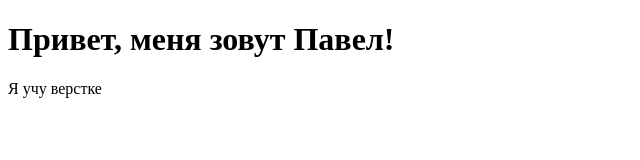
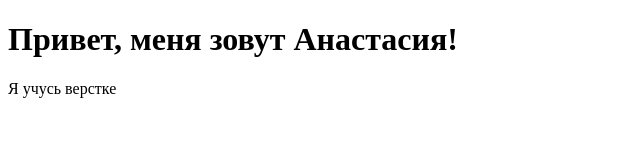
Before and after one commit to loginovastasy/verstkalessons, a plain HTML site: page index.html in a window 1280 px wide. Shown: the whole page, without its empty margins (0-640 px from the left). Drawn offline with Linux system fonts and the light colour scheme.

Commit message:
Изменила имя

```diff
--- a/index.html
+++ b/index.html
@@ -10,8 +10,8 @@
 
 <body>
 
-	<h1>Привет, меня зовут Павел!</h1>
-	<p>Я учу верстке</p>
+	<h1>Привет, меня зовут Анастасия!</h1>
+	<p>Я учусь верстке</p>
 
 </body>
 
```
